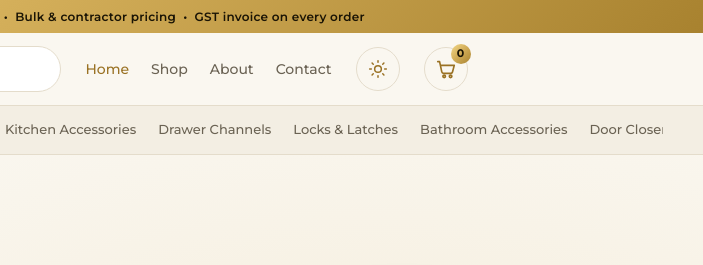
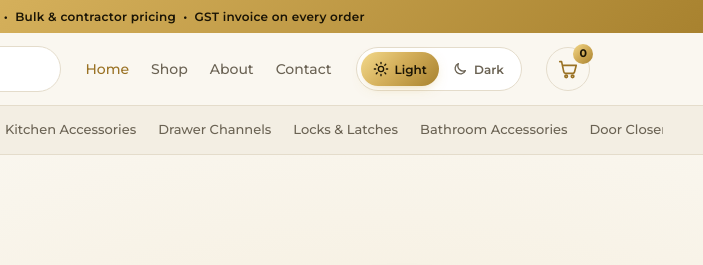
Before and after one commit to HarshGaba1196/ambicaagencies, a plain HTML site: page index.html in a window 1280 px wide. Shown: the top 265 px of the page, 577-1280 px from the left. Drawn offline with Linux system fonts and the light colour scheme.

Commit message:
Replace theme icon with Light/Dark switch in header
Co-Authored-By: Claude Opus 5.5 <noreply@anthropic.com>

```diff
--- a/css/styles.css
+++ b/css/styles.css
@@ -318,12 +318,14 @@ button { font: inherit; cursor: pointer; border: 0; background: none; color: inh
 body, .header, .catnav, .card, .cat, .footer, .mega, .section-alt { transition: background-color .25s, border-color .25s, color .25s; }
 
 /* Theme toggle */
-.theme-btn { width: 44px; height: 44px; border-radius: 50%; border: 1px solid var(--line); display: grid; place-items: center; flex-shrink: 0; transition: border-color .2s; }
-.theme-btn:hover { border-color: var(--gold); }
-.theme-btn svg { width: 20px; height: 20px; fill: none; stroke: var(--gold); stroke-width: 1.8; stroke-linecap: round; stroke-linejoin: round; }
-.theme-btn .sun { display: none; }
-:root[data-theme="light"] .theme-btn .sun { display: block; }
-:root[data-theme="light"] .theme-btn .moon { display: none; }
+.theme-switch { position: relative; display: grid; grid-template-columns: 1fr 1fr; align-items: center; height: 44px; padding: 4px; border-radius: 999px; border: 1px solid var(--line); background: var(--panel); flex-shrink: 0; transition: border-color .2s; }
+.theme-switch:hover, .theme-switch:focus-visible { border-color: var(--gold); outline: none; }
+.ts-opt { position: relative; z-index: 1; display: flex; align-items: center; justify-content: center; gap: 6px; height: 100%; padding: 0 12px; font-size: 12px; font-weight: 600; color: var(--muted); transition: color .25s; }
+.ts-opt em { font-style: normal; }
+.ts-opt svg { width: 16px; height: 16px; fill: none; stroke: currentColor; stroke-width: 2; stroke-linecap: round; stroke-linejoin: round; }
+.ts-knob { position: absolute; top: 4px; bottom: 4px; left: 4px; width: calc(50% - 4px); border-radius: 999px; background: var(--gold-grad); box-shadow: 0 4px 14px -6px rgba(212,175,90,.7); transform: translateX(100%); transition: transform .3s cubic-bezier(.4,.2,.2,1); }
+:root[data-theme="light"] .ts-knob { transform: translateX(0); }
+:root:not([data-theme="light"]) .ts-dark, :root[data-theme="light"] .ts-light { color: var(--on-gold); }
 
 /* Responsive */
 @media (max-width: 1000px) {
@@ -344,6 +346,8 @@ body, .header, .catnav, .card, .cat, .footer, .mega, .section-alt { transition:
   .catnav { top: 0; }
   .header-inner { flex-wrap: wrap; height: auto; padding: 12px 0; gap: 12px; }
   .allcats-btn { padding: 8px 12px; }
+  .ts-opt { padding: 0 9px; }
+  .ts-opt em { display: none; }
   .allcats { position: static; }
   .catnav-inner { position: relative; }
   .mega { grid-template-columns: 1fr 1fr; width: 100%; max-height: 70vh; overflow-y: auto; padding: 18px; gap: 18px; }
--- a/js/common.js
+++ b/js/common.js
@@ -86,9 +86,16 @@ function renderLayout(active = "") {
         ${navLink("about.html", "About", "about")}
         ${navLink("contact.html", "Contact", "contact")}
       </nav>
-      <button class="theme-btn" id="themeBtn" aria-label="Switch colour theme">
-        <svg class="moon" viewBox="0 0 24 24" aria-hidden="true"><path d="M20 14.5A8 8 0 0 1 9.5 4a8 8 0 1 0 10.5 10.5z"/></svg>
-        <svg class="sun" viewBox="0 0 24 24" aria-hidden="true"><circle cx="12" cy="12" r="4"/><path d="M12 2v2M12 20v2M4.9 4.9l1.4 1.4M17.7 17.7l1.4 1.4M2 12h2M20 12h2M4.9 19.1l1.4-1.4M17.7 6.3l1.4-1.4"/></svg>
+      <button class="theme-switch" id="themeBtn" role="switch" aria-label="Dark mode">
+        <span class="ts-opt ts-light">
+          <svg viewBox="0 0 24 24" aria-hidden="true"><circle cx="12" cy="12" r="4"/><path d="M12 2v2M12 20v2M4.9 4.9l1.4 1.4M17.7 17.7l1.4 1.4M2 12h2M20 12h2M4.9 19.1l1.4-1.4M17.7 6.3l1.4-1.4"/></svg>
+          <em>Light</em>
+        </span>
+        <span class="ts-opt ts-dark">
+          <svg viewBox="0 0 24 24" aria-hidden="true"><path d="M20 14.5A8 8 0 0 1 9.5 4a8 8 0 1 0 10.5 10.5z"/></svg>
+          <em>Dark</em>
+        </span>
+        <span class="ts-knob" aria-hidden="true"></span>
       </button>
       <a class="cart-btn" href="cart.html" aria-label="Cart">
         <svg viewBox="0 0 24 24" aria-hidden="true"><path d="M3 4h2l2.4 11.2a2 2 0 0 0 2 1.6h7.7a2 2 0 0 0 2-1.5L21 8H6"/><circle cx="10" cy="20" r="1.4"/><circle cx="17" cy="20" r="1.4"/></svg>
@@ -138,8 +145,8 @@ function renderLayout(active = "") {
   const themeBtn = $("#themeBtn");
   const syncThemeLabel = () => {
     const isLight = document.documentElement.dataset.theme === "light";
-    themeBtn.setAttribute("aria-label", isLight ? "Switch to dark mode" : "Switch to light mode");
-    themeBtn.title = isLight ? "Dark mode" : "Light mode";
+    themeBtn.setAttribute("aria-checked", String(!isLight));
+    themeBtn.title = isLight ? "Switch to dark mode" : "Switch to light mode";
   };
   themeBtn.addEventListener("click", () => {
     const next = document.documentElement.dataset.theme === "light" ? "dark" : "light";
```
